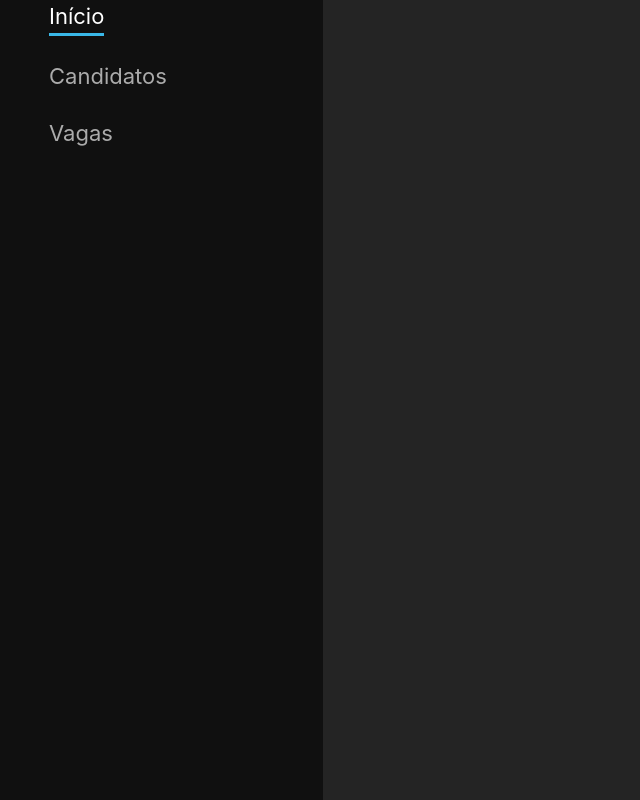
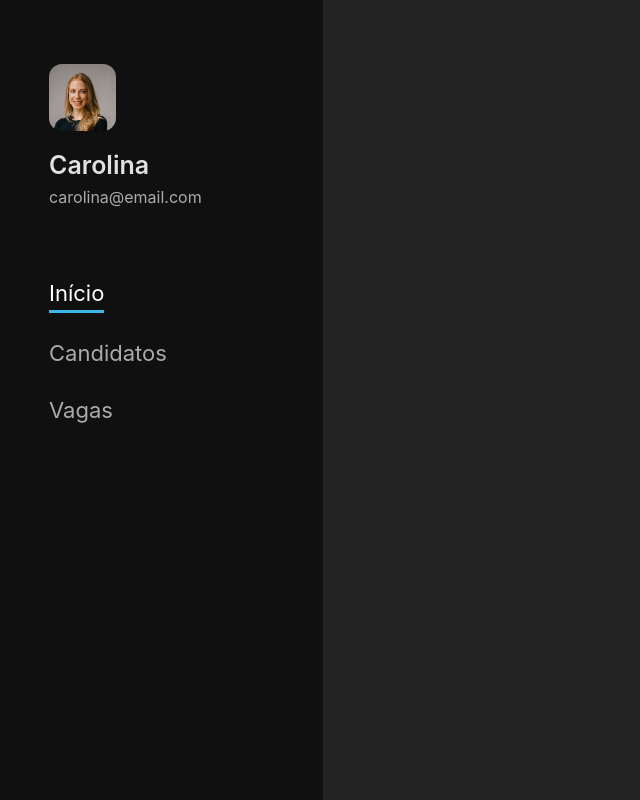
Before and after one commit to ElBayano/techRecruiter, a React (Vite) app in the folder tech-recruiter-jsx/: page /inicio in a window 1280 px wide. Shown: the whole page, without its empty margins (0-640 px from the left). Built offline with nearby package versions, Linux system fonts and the light colour scheme.

Commit message:
Feat: Criação do Conteiner profile e seus childrens

```diff
--- a/tech-recruiter-jsx/src/components/inputs/styles.js
+++ b/tech-recruiter-jsx/src/components/inputs/styles.js
@@ -1,5 +1,5 @@
 import styled from "styled-components"
-import React from "react"
+
 
 export const ContainerInput= styled.div`
     position: relative;
--- a/tech-recruiter-jsx/src/components/pages/overview/Overview.jsx
+++ b/tech-recruiter-jsx/src/components/pages/overview/Overview.jsx
@@ -1,5 +1,6 @@
 import React from "react";
 import SideNav from "../../sideNav/sideNav"
+import Profile from "../../profile/profile";
 
 function Overview(){
 
--- a/tech-recruiter-jsx/src/components/profile/profile.jsx
+++ b/tech-recruiter-jsx/src/components/profile/profile.jsx
@@ -1 +1,16 @@
 import React from "react";
+import {ContainerProfile, ImageProfile, H1Profile, Paragraph, ConteinerImage} from "./profile.style"
+
+import Img from "../../assets/profileImageExample/carolinaProfile.png"
+
+
+export default function Profile() {
+    return (
+    <ContainerProfile>
+        <ConteinerImage> <ImageProfile src={Img}/> </ConteinerImage>
+
+        <H1Profile>Carolina</H1Profile>
+        <Paragraph>carolina@email.com</Paragraph>
+    </ContainerProfile>
+    )
+}
--- a/tech-recruiter-jsx/src/components/profile/profile.style.js
+++ b/tech-recruiter-jsx/src/components/profile/profile.style.js
@@ -1,7 +1,29 @@
     import styled from "styled-components"
 
     export const ContainerProfile = styled.div`
+        margin-top: 4rem;
+        margin-left: 3.0625rem;
+
 
     `
-    export const ImageProfile = styled.div`
+    export const ConteinerImage =  styled.div `
+        height: 4.2rem;
+        width: 4.2rem;
+        border-radius: 0.8125rem;
+        overflow: hidden;
+        margin-bottom: 1rem;
     `
+    export const ImageProfile = styled.img`
+        width: 6.5625rem;
+        transform: translate(-20px, -20px)
+    `
+
+    export const H1Profile = styled.h1`
+        font-weight: 600;
+        font-size: 1.5625rem;
+    `
+
+    export const Paragraph = styled.p`
+        color: var(--text-color-tertiary);
+        font-size: 1rem;
+    `
--- a/tech-recruiter-jsx/src/components/sideNav/sideNav.jsx
+++ b/tech-recruiter-jsx/src/components/sideNav/sideNav.jsx
@@ -1,16 +1,19 @@
 import {SideNavStyle, ListNavStyle} from "./sideNav.style"
-import {Link, useMatch, useLocation} from "react-router-dom"
+import {Link, useLocation} from "react-router-dom"
+import Profile from "../profile/profile"
 
 function Painel() {
 
-    return(
+    return(<>
     <SideNavStyle>
+        <Profile/>
         <ListNavStyle>
             <Link to="/inicio"><li className={useLocation().pathname === "/inicio" ? "liActive" : "Li"}>Início</li></Link>
             <Link to="/candidatos"><li className={useLocation().pathname === "/candidatos" ? "liActive" : "Li"}>Candidatos</li></Link>
             <Link to="/vagas"><li className={useLocation().pathname === "/vagas" ? "liActive" : "Li"}>Vagas</li></Link>
         </ListNavStyle>
-    </SideNavStyle>)
+    </SideNavStyle>
+    </>)
 }
 
 export default Painel
--- a/tech-recruiter-jsx/src/components/sideNav/sideNav.style.js
+++ b/tech-recruiter-jsx/src/components/sideNav/sideNav.style.js
@@ -4,23 +4,29 @@ export const SideNavStyle = styled.div`
     background-color: var(--primary);
     width: 25.24%;
     height: /*100%*/ 100vh;
+    display: flex;
+    flex-direction: column;
+    justify-content: flex-start;
 `
 export const ListNavStyle = styled.ul`
     list-style: none;
     width: 100%;
     display: flex;
     flex-direction: column;
+    margin-top: 4.25rem;
+
     gap: 1.5rem;
 
         > a {
             text-decoration: none;
+            margin-left: 3.0625rem;
             .liActive {
                 color: var(--text-color-secondary);
                 border-bottom: 0.1875rem var(--secondary) solid
             }
             > li {
                 display: inline-block;
-                margin-left: 3.0625rem;
+
                 font-size: 1.375rem;
                 font-family: "Inter", sans-serif;
                 color: var(--text-color-tertiary);
@@ -32,4 +38,6 @@ export const ListNavStyle = styled.ul`
             }
         }
 
+
+
 `
```
Also changed, not shown: tech-recruiter-jsx/src/assets/profileImageExample/carolinaProfile.png (added), tech-recruiter-jsx/src/assets/profileImageExample/passwordIcon.svg (added).
